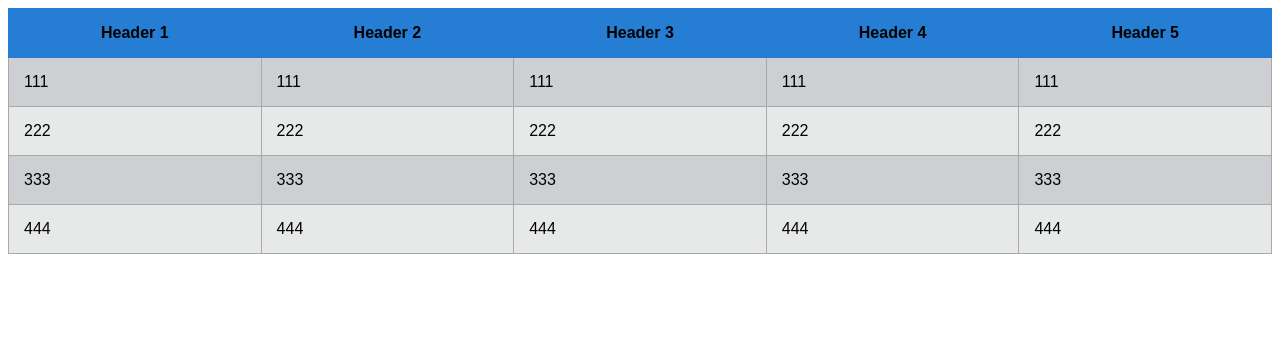
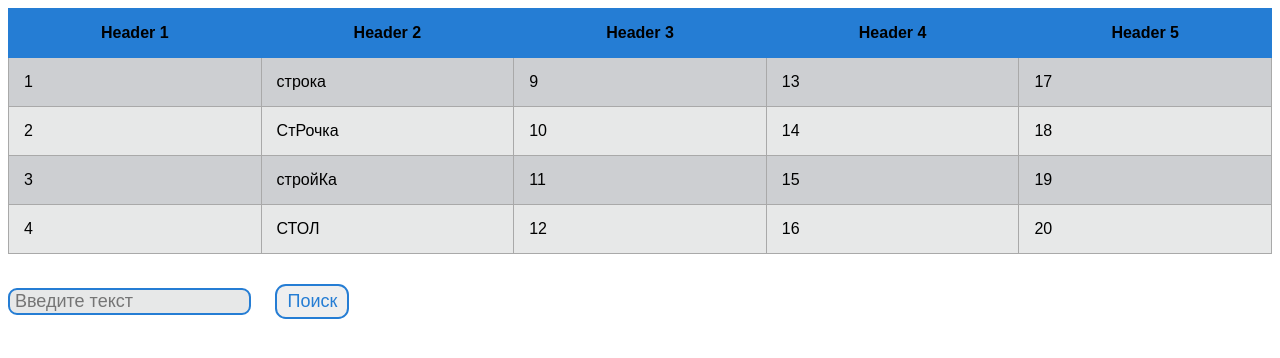
Before and after one commit to pan7ae/lab__shift, a plain HTML site: page index.html in a window 1280 px wide. Drawn offline with Linux system fonts and the light colour scheme.

Commit message:
finished 2nd task

```diff
--- a/index.html
+++ b/index.html
@@ -10,65 +10,82 @@
 </head>
 
 <body>
+	<div class="content">
 		<table>
 			<thead>
+				<tr>
 					<th id="header">Header 1</th>
 					<th id="header">Header 2</th>
 					<th id="header">Header 3</th>
 					<th id="header">Header 4</th>
 					<th id="header">Header 5</th>
+				</tr>
 			</thead>
 			<tbody>
 				<tr>
 					<th class="header" headers="Header 1"></th>
-				<td>111</td>
+					<td>1</td>
 					<th class="header" headers="Header 2"></th>
-				<td>111</td>
+					<td>строка</td>
 					<th class="header" headers="Header 3"></th>
-				<td>111</td>
+					<td>9</td>
 					<th class="header" headers="Header 4"></th>
-				<td>111</td>
+					<td>13</td>
 					<th class="header" headers="Header 5"></th>
-				<td>111</td>
+					<td>17</td>
 				</tr>
 				<tr>
 					<th class="header" headers="Header 1"></th>
-				<td>222</td>
+					<td>2</td>
 					<th class="header" headers="Header 2"></th>
-				<td>222</td>
+					<td>СтРочка</td>
 					<th class="header" headers="Header 3"></th>
-				<td>222</td>
+					<td>10</td>
 					<th class="header" headers="Header 4"></th>
-				<td>222</td>
+					<td>14</td>
 					<th class="header" headers="Header 5"></th>
-				<td>222</td>
+					<td>18</td>
 				</tr>
 				<tr>
 					<th class="header" headers="Header 1"></th>
-				<td>333</td>
+					<td>3</td>
 					<th class="header" headers="Header 2"></th>
-				<td>333</td>
+					<td>стройКа</td>
 					<th class="header" headers="Header 3"></th>
-				<td>333</td>
+					<td>11</td>
 					<th class="header" headers="Header 4"></th>
-				<td>333</td>
+					<td>15</td>
 					<th class="header" headers="Header 5"></th>
-				<td>333</td>
+					<td>19</td>
 				</tr>
 				<tr>
 					<th class="header" headers="Header 1"></th>
-				<td>444</td>
+					<td>4</td>
 					<th class="header" headers="Header 2"></th>
-				<td>444</td>
+					<td>СТОЛ</td>
 					<th class="header" headers="Header 3"></th>
-				<td>444</td>
+					<td>12</td>
 					<th class="header" headers="Header 4"></th>
-				<td>444</td>
+					<td>16</td>
 					<th class="header" headers="Header 5"></th>
-				<td>444</td>
+					<td>20</td>
 				</tr>
 			</tbody>
 		</table>
+
+		<!-- JS Task -->
+		<div class="search">
+			<div id="results"></div>
+			<div class="filter">
+				<input type="text" name="" id="textSearch" placeholder="Введите текст">
+				<input type="button" value="Поиск" onclick="search()">
+			</div>
+
+		</div>
+	</div>
+	<script src="js/script.js"></script>
+
+
 </body>
 
 </html>
--- /dev/null
+++ b/js/script.js
@@ -0,0 +1,33 @@
+function search() {
+	returnTable();
+	let textSearch = document.getElementById("textSearch");
+	let tableRow = document.getElementsByTagName("tr");
+	let result = document.getElementById("results");
+	let searchString = new RegExp(textSearch.value, 'i');
+	let count = 0;
+	for (let i = 1; i < tableRow.length; i++) {
+		currentValue = tableRow[i].getElementsByTagName("td")[1];
+		if (textSearch.value == "") {
+			return result.innerHTML = "Ничего не найдено";
+		}
+		if (currentValue.innerHTML.search(searchString) != -1) {
+			count++;
+			currentValue.style.backgroundColor = "red";
+		}
+	}
+	return (count > 0) ? result.innerHTML = "Количество найденных совпадений: " + count : result.innerHTML = "Ничего не найдено";
+}
+
+function returnTable() {
+	let tableRow = document.getElementsByTagName("tr");
+	for (let i = 1; i < tableRow.length; i++) {
+		currentValue = tableRow[i].getElementsByTagName("td");
+		for (let j = 1; j < currentValue.length; j++) {
+			if (i % 2 == 1)
+				currentValue[j].style.cssText = "td{background-color = #cdcfd2} &:hover{background-color: $table-hover;}";
+			else
+				currentValue[j].style.cssText = "td{background-color = #e7e8e8} &:hover{background-color: $table-hover;}";
+		}
+
+	}
+}
--- a/scss/style.scss
+++ b/scss/style.scss
@@ -3,9 +3,65 @@ $table-odd: #cdcfd2;
 $table-even: #e7e8e8;
 $table-border: #a9a9a9;
 $table-hover: #afda5f;
+$button: #e05444;
+$text-focus: #e0e8f0;
 
 body{
 	font-family: Arial, Helvetica, sans-serif;
+}
+
+.content{
+	display: flex;
+	flex-direction: column;
+}
+
+.search{
+	max-width: 800px;
+	display: inline-block;
+	// flex-direction: column;
+	margin-top: 1.2em;
+	height: 4em;
+
+}
+.filter{
+	input[type=text]{
+		margin-right: 20px;
+	}
+	margin-top: 0.7em;
+}
+
+#results{
+	color: red;
+}
+
+input[type=text]{
+	border-radius: 0.5em;
+	border: 2px solid $table-header;
+	font-size: 18px;
+	background-color: $table-even;
+	padding-left: 5px;
+
+	&:focus{
+		background-color: $text-focus;
+	}
+}
+
+input[type=button]{
+	border: 2px solid $table-header;
+	border-radius: 0.6em;
+	cursor: pointer;
+	color: $table-header;
+	padding: 5px 10px;
+	text-decoration: none;
+	text-align: center;
+	transition: box-shadow 300ms ease-in-out, color 300ms ease-in-out;
+	font-size: 18px;
+
+	&:hover{
+		box-shadow: 0 0 40px 40px $table-header inset;
+		color: #fff;
+		outline: 0;
+	}
 }
 
 table{
@@ -50,7 +106,6 @@ table{
 			display: none;
 		}
 	}
-
 }
 
 @media (max-width: 420px) {
@@ -74,4 +129,10 @@ table{
 			}
 		}
 	}
+
+	.filter{
+		input[type=text]{
+			margin-bottom: 0.7em;
+		}
+	}
 }
```
Also changed, not shown: css/style.css. Lines whose indentation alone changed are shown as unchanged.
